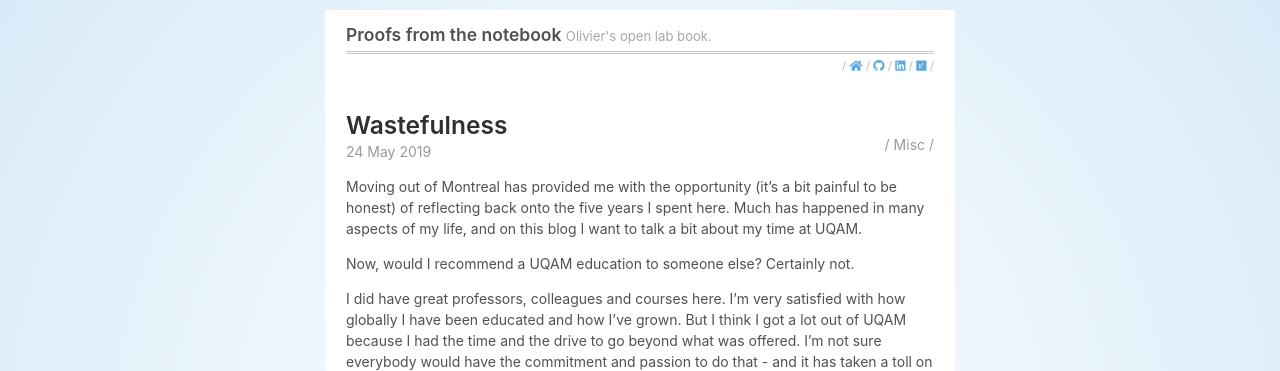
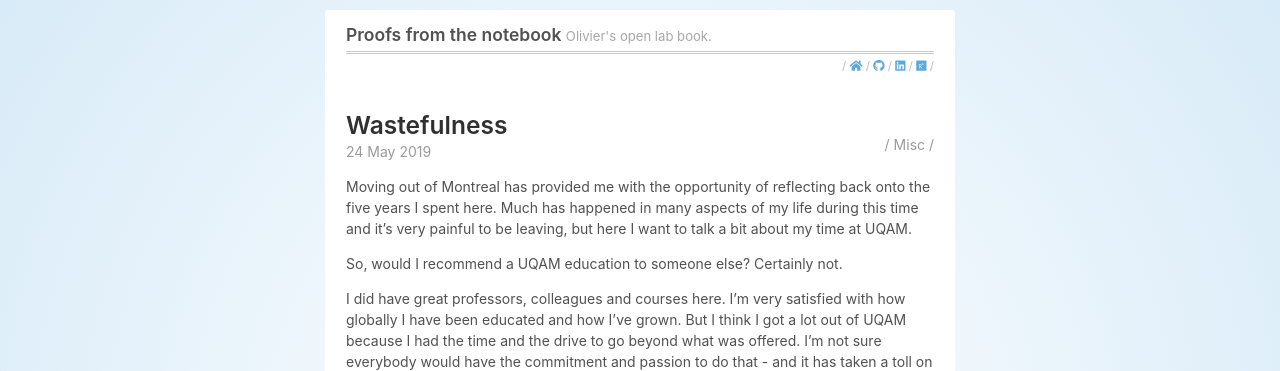
Before and after one commit to OlivierBinette/blog, a Jekyll site: the page built from _posts/2019-05-24-waste.md, in a window 1280 px wide. Shown: the top 371 px of the page. Built offline with Jekyll 4.4.1, drawn with Linux system fonts in a browser that asks for light colours; nearby versions of some CDN libraries.

Commit message:
Update 2019-05-24-waste.md

```diff
--- a/_posts/2019-05-24-waste.md
+++ b/_posts/2019-05-24-waste.md
@@ -4,9 +4,9 @@ title: Wastefulness
 categories: [Misc]
 ---
 
-Moving out of Montreal has provided me with the opportunity (it's a bit painful to be honest) of reflecting back onto the five years I spent here. Much has happened in many aspects of my life, and on this blog I want to talk a bit about my time at UQAM.
+Moving out of Montreal has provided me with the opportunity of reflecting back onto the five years I spent here. Much has happened in many aspects of my life during this time and it's very painful to be leaving, but here I want to talk a bit about my time at UQAM.
 
-Now, would I recommend a UQAM education to someone else? Certainly not.
+So, would I recommend a UQAM education to someone else? Certainly not.
 
 <!--more-->
 
```
